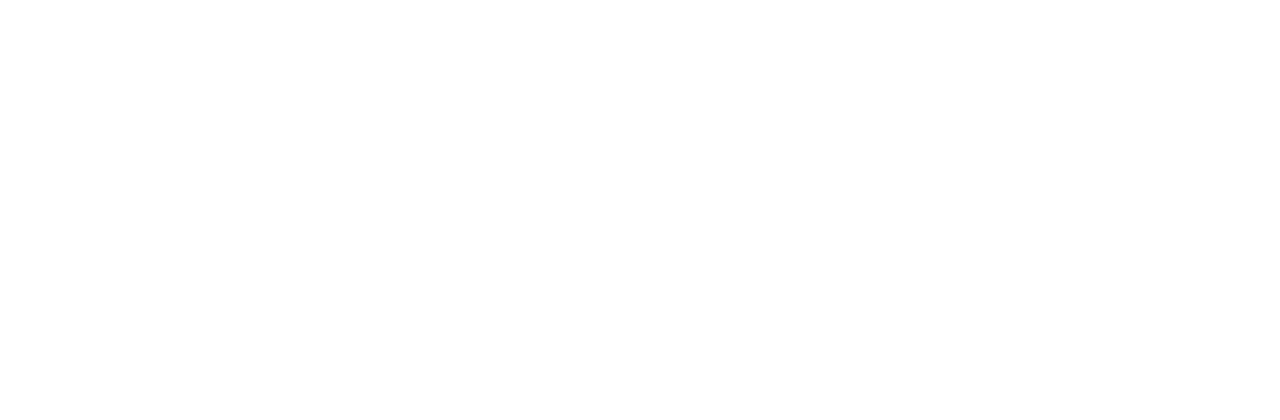
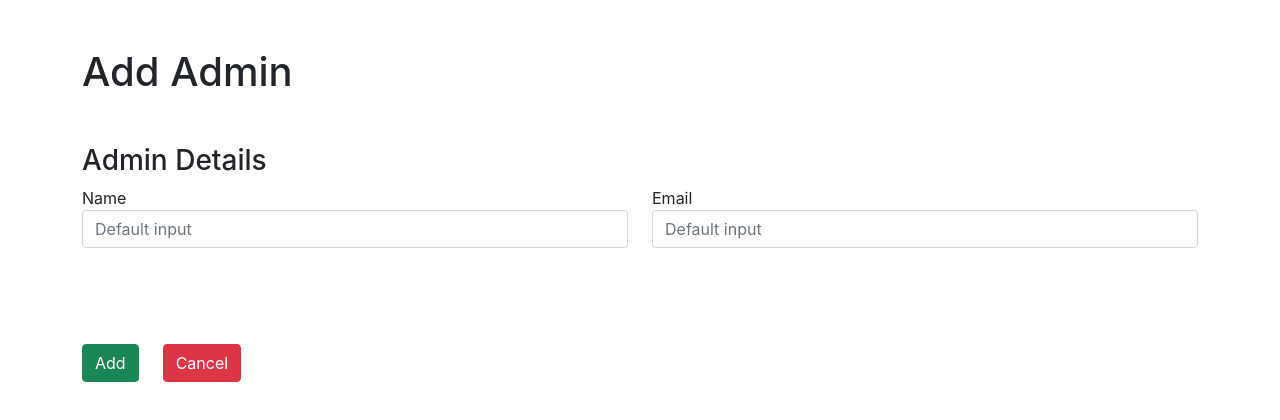
Before and after one commit to AnushkaPraveen/Contacts-Directory---frontend, a React (Create React App) app: page /addadmin in a window 1280 px wide. Before the commit this address had no page. Shown: the top 420 px of the page. Built offline with nearby package versions, Linux system fonts and the light colour scheme.

Commit message:
add admin

```diff
--- a/src/App.js
+++ b/src/App.js
@@ -9,6 +9,7 @@
 import Warranty from './components/warranty/warranty';
 import Service from './components/service/service';
 import Addproduct from './components/product/addproduct';
+import Addadmin from './components/admin/addadmin';
 
 
 
@@ -27,6 +28,7 @@
        <Route path="/service" element={<Service/>}/>
        <Route path="/warranty" element={<Warranty/>}/>
        <Route path="/addproduct" element={<Addproduct/>}/>
+       <Route path="/addadmin" element={<Addadmin/>}/>
        </Routes>
        </Router>
 
--- a/src/components/admin/addadmin.js
+++ b/src/components/admin/addadmin.js
@@ -0,0 +1,28 @@
+import React, { Component } from "react";
+
+class Addadmin extends Component {
+  render() {
+    return (
+      <div>
+        <div className="container">
+          <h1 className="mt-5">Add Admin</h1>
+          <div className="row mt-5 mb-5">
+            <h3>Admin Details</h3>
+            <div className="col-6">
+                <label>Name</label>
+            <input className="form-control" type="text" placeholder="Default input"/>
+            </div>
+            <div className="col-6">
+            <label>Email</label>
+            <input className="form-control" type="text" placeholder="Default input"/>
+            </div>
+          </div>
+
+          <button className="btn btn-success mt-5">Add</button>
+          <a href="./admin"><button className="btn btn-danger mt-5 mx-4">Cancel</button></a>
+        </div>
+      </div>
+    );
+  }
+}
+export default Addadmin;
--- a/src/components/admin/admin.js
+++ b/src/components/admin/admin.js
@@ -6,6 +6,9 @@
       <div>
         <h1 className="offset-2 mt-5">Admins</h1>
         <div className="container">
+        <div className="d-flex justify-content-end">
+               <a href="./addadmin"><button className="btn btn-primary">Add Admin</button></a>
+               </div>
           <table className="table offset-1">
             <thead className="thead-dark">
               <tr>
--- a/src/components/product/addproduct.js
+++ b/src/components/product/addproduct.js
@@ -29,7 +29,7 @@
             </div>
           </div>
           <button className="btn btn-success mt-5">Create</button>
-          <a href="./product"><button className="btn btn-success mt-5 mx-4">Cancel</button></a>
+          <a href="./product"><button className="btn btn-danger mt-5 mx-4">Cancel</button></a>
         </div>
       </div>
     );
```
